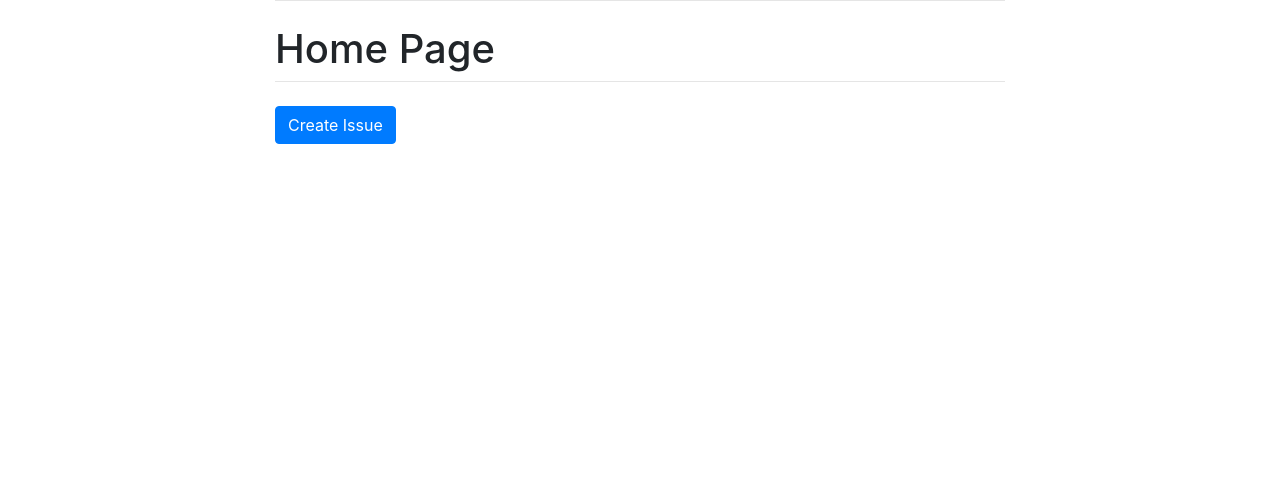
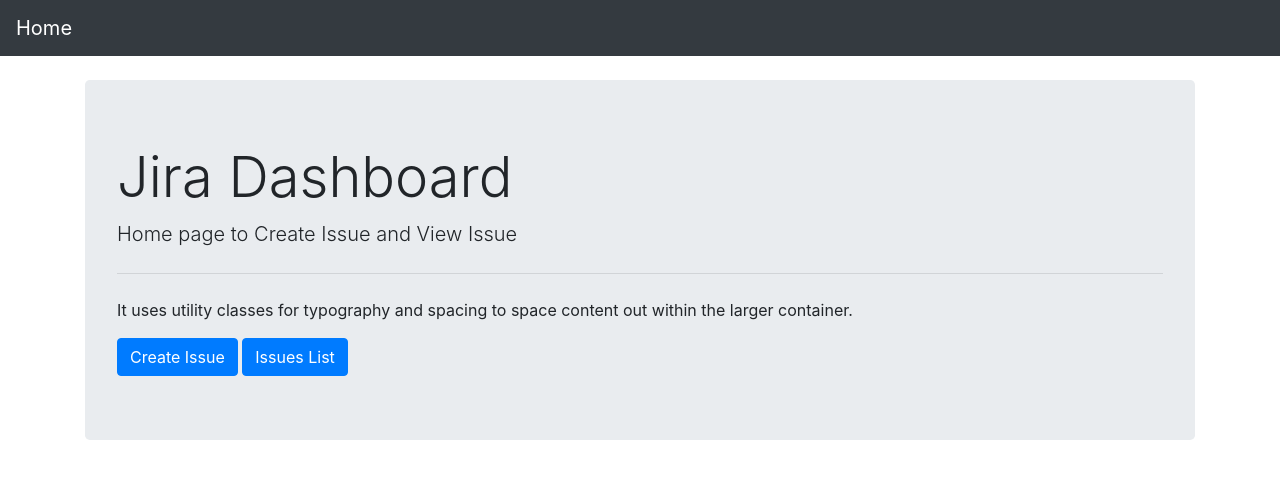
Before and after one commit to nuthanc/jiraClone, a Django app: page / in a window 1280 px wide. Shown: the top 479 px of the page. Run offline with Django 3.2, Linux system fonts and the light colour scheme; some libraries are stand-ins or nearby versions.

Commit message:
Add ListView for Issues

```diff
--- a/issues/urls.py
+++ b/issues/urls.py
@@ -4,6 +4,7 @@ from . import views
 app_name = 'issues'
 
 urlpatterns = [
+    path('', views.IssueList.as_view(), name='list'),
     path('new/', views.IssueCreate.as_view(), name='create'),
     re_path('(?P<pk>\d+)/', views.IssueDetail.as_view(), name='detail'),
 ]
--- a/templates/base.html
+++ b/templates/base.html
@@ -10,15 +10,15 @@
 </head>
 
 <body>
+  <nav class="navbar navbar-dark bg-dark mb-4">
+    <a class="navbar-brand" href="{% url 'home' %}">
+      Home
+    </a>
+  </nav>
+
   <div class="container">
-    <div class="row justify-content-center">
-      <div class="col-8">
-        <!-- hr for horizontal row with margin-top 0 margin-bottom 4 -->
-        <hr class="mt-0 mb-4">
-        {% block content %}
-        {% endblock %}
-      </div>
-    </div>
+    {% block content %}
+    {% endblock %}
   </div>
 </body>
 
--- a/templates/home.html
+++ b/templates/home.html
@@ -1,8 +1,14 @@
 {% extends 'base.html' %}
 
 {% block content %}
-  <h1>Home Page</h1>
-  <hr class="mt-0 mb-4">
-
-  <a class="btn btn-primary" role="button" href="{% url 'issues:create' %}">Create Issue</a>
+  <div class="jumbotron">
+    <h1 class="display-4">Jira Dashboard</h1>
+    <p class="lead">
+      Home page to Create Issue and View Issue
+    </p>
+    <hr class="my-4">
+    <p>It uses utility classes for typography and spacing to space content out within the larger container.</p>
+    <a class="btn btn-primary" role="button" href="{% url 'issues:create' %}">Create Issue</a>
+    <a class="btn btn-primary" role="button" href="{% url 'issues:list' %}">Issues List</a>
+  </div>
 {% endblock %}
```
Also changed, not shown: issues/templates/issues/issue_list.html (added, +17 -0 lines), issues/views.py (+18 -0 lines), README.md, db.sqlite3, 1 other file.
